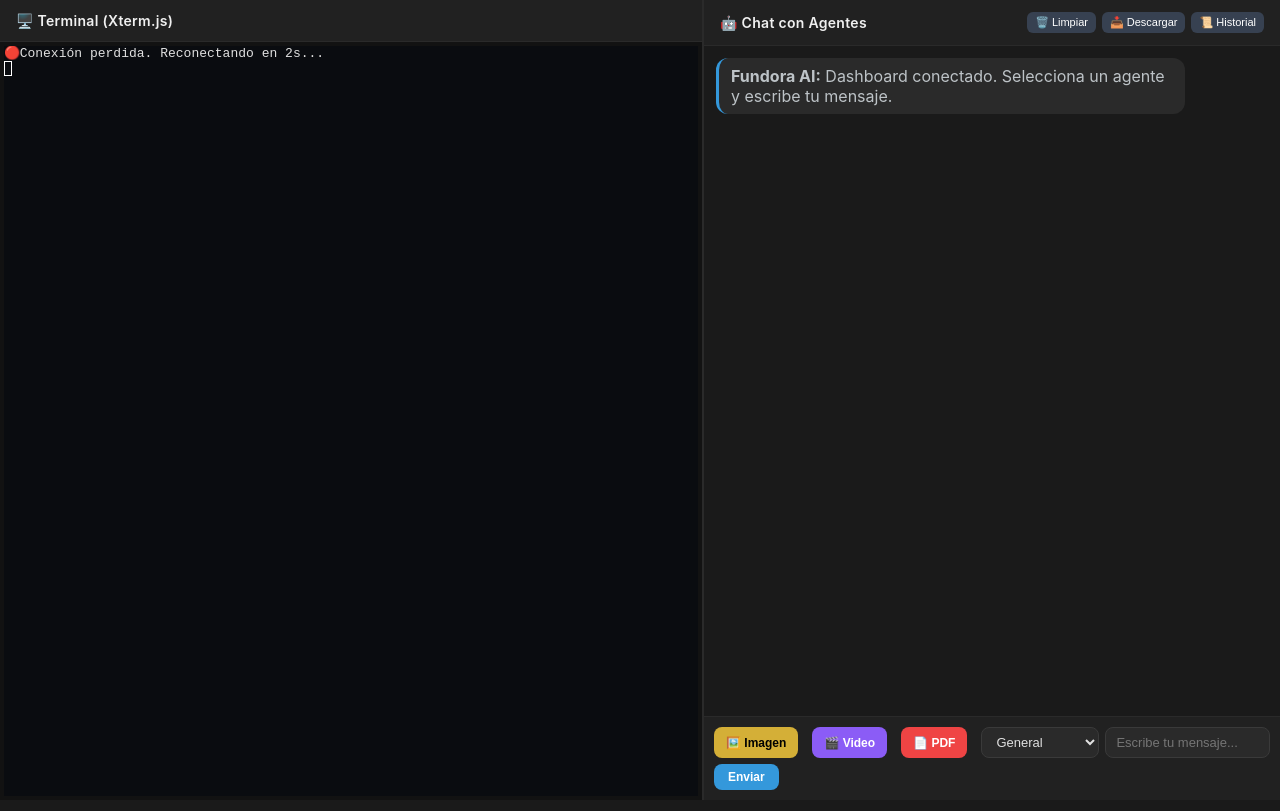
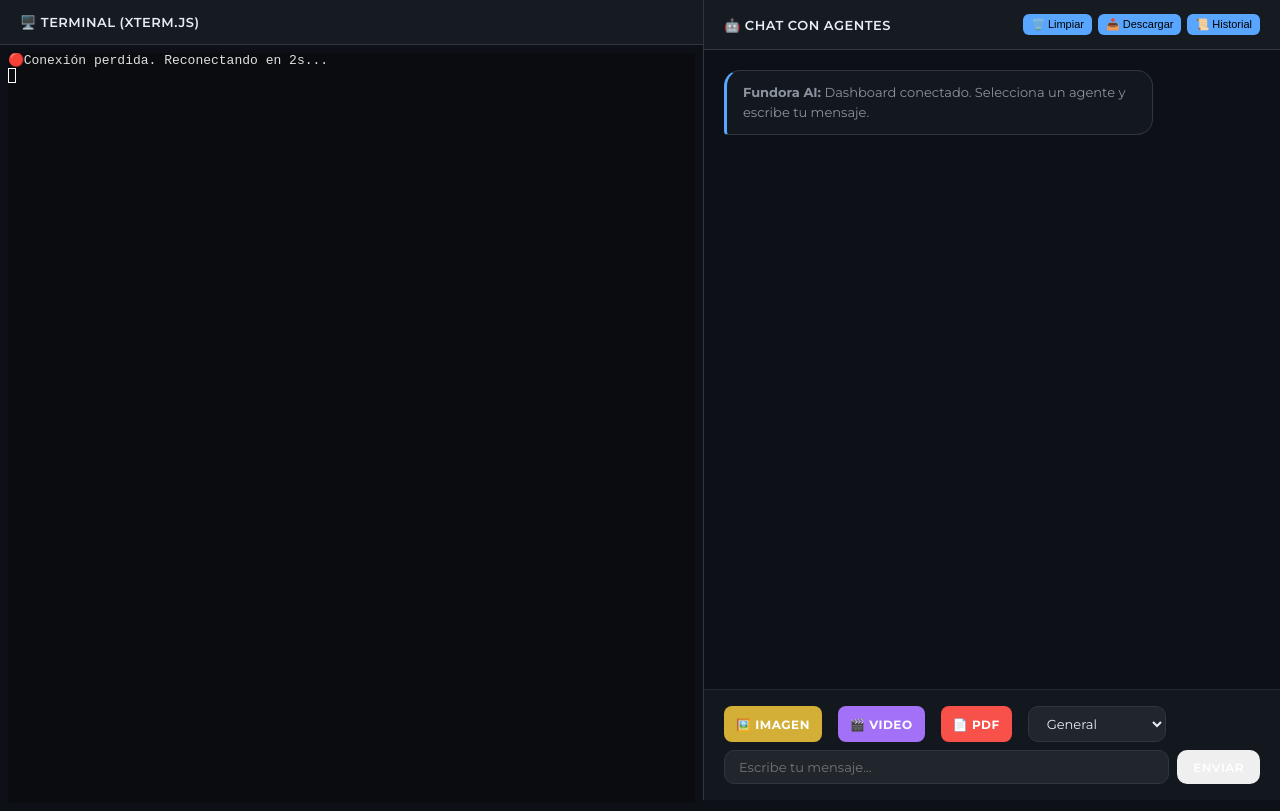
Before and after one commit to yoelfunfora-maker/fundora-ai, a website: page public/dashboard.html in a window 1280 px wide. Drawn offline with nearby package versions, Linux system fonts and the light colour scheme.

Commit message:
Rediseño visual: paleta profesional, Montserrat, glassmorphism, colores de agentes

```diff
--- a/public/dashboard.html
+++ b/public/dashboard.html
@@ -6,39 +6,235 @@
     <title>Fundora Agency AI · Dashboard</title>
     <link rel="stylesheet" href="https://cdn.jsdelivr.net/npm/xterm@5.3.0/css/xterm.min.css" />
     <style>
+        @import url('https://fonts.googleapis.com/css2?family=Montserrat:wght@400;500;600;700&display=swap');
+        @import url('https://fonts.googleapis.com/css2?family=JetBrains+Mono:wght@400;500&display=swap');
+
         * { margin:0; padding:0; box-sizing:border-box; }
-        body { font-family: 'Inter', 'Segoe UI', system-ui, sans-serif; background:#1a1a1a; color:#e0e0e0; display:flex; height:100vh; }
-        #panel-izq { width:55%; display:flex; flex-direction:column; border-right:2px solid #2a2a2a; }
-        #panel-der { width:45%; display:flex; flex-direction:column; }
-        .header { padding:12px 16px; background:#212121; border-bottom:1px solid #2a2a2a; font-weight:600; font-size:14px; letter-spacing:0.3px; color:#f0f0f0; }
-        #terminal-container { flex:1; padding:4px; background:#121212; }
-        #chat-container { flex:1; display:flex; flex-direction:column; }
-        #chat-messages { flex:1; overflow-y:auto; padding:12px; background:#1a1a1a; }
-        #chat-input-area { display:flex; padding:10px; background:#212121; border-top:1px solid #2a2a2a; flex-wrap:wrap; gap:6px; }
-        #chat-input-area select, #chat-input-area input { background:#2a2a2a; color:#e0e0e0; border:1px solid #3a3a3a; border-radius:8px; padding:6px 10px; outline:none; font-size:13px; }
-        #chat-input-area input { flex:1; min-width:150px; }
-        #chat-input-area button { background:#3498db; color:#fff; border:none; border-radius:8px; padding:6px 14px; font-weight:bold; cursor:pointer; font-size:12px; transition: all 0.2s; }
-        #chat-input-area button:hover { background:#2980b9; transform:translateY(-1px); }
-        #chat-input-area button.gold { background:#d4af37; color:#000; }
-        #chat-input-area button.red { background:#e74c3c; color:#fff; }
-        #chat-input-area button.purple { background:#8b5cf6; color:#fff; }
-        #chat-messages { max-width:800px; margin:0 auto; width:100%; }
-        .msg { margin-bottom:10px; padding:8px 12px; border-radius:12px; max-width:85%; word-wrap:break-word; }
-        .msg.user { background:#2c3e50; color:#ecf0f1; margin-left:auto; text-align:right; }
-        .msg.agent { background:#2a2a2a; color:#bdc3c7; margin-right:auto; text-align:left; border-left:3px solid #3498db; position:relative; }
-        /* Sidebar de historial */
+
+        :root {
+          --bg-primary: #0d1117;
+          --bg-secondary: #161b22;
+          --bg-tertiary: #21262d;
+          --bg-card: #1c2128;
+          --border: #30363d;
+          --text-primary: #e6edf3;
+          --text-secondary: #8b949e;
+          --accent-gold: #d4af37;
+          --accent-blue: #58a6ff;
+          --accent-green: #3fb950;
+          --accent-red: #f85149;
+          --accent-purple: #a371f7;
+          --glass-bg: rgba(22, 27, 34, 0.8);
+          --glass-border: rgba(48, 54, 61, 0.6);
+        }
+
+        body {
+            font-family: 'Montserrat', 'Segoe UI', system-ui, sans-serif;
+            background: var(--bg-primary);
+            color: var(--text-primary);
+            display:flex;
+            height:100vh;
+            overflow:hidden;
+        }
+
+        #panel-izq {
+            width:55%;
+            display:flex;
+            flex-direction:column;
+            border-right:1px solid var(--border);
+            background: var(--bg-secondary);
+        }
+        #panel-der {
+            width:45%;
+            display:flex;
+            flex-direction:column;
+            background: var(--bg-primary);
+        }
+
+        .header {
+            padding:14px 20px;
+            background: var(--bg-secondary);
+            border-bottom:1px solid var(--border);
+            font-weight:600;
+            font-size:13px;
+            letter-spacing:0.5px;
+            color: var(--text-primary);
+            text-transform: uppercase;
+            backdrop-filter: blur(10px);
+        }
+
+        #terminal-container {
+            flex:1;
+            padding:8px;
+            background: #0d1117;
+            font-family: 'JetBrains Mono', monospace;
+        }
+
         #chat-wrapper { display:flex; flex:1; overflow:hidden; }
-        #chat-sidebar { width:220px; background:#181818; border-right:1px solid #2a2a2a; overflow-y:auto; display:none; flex-shrink:0; }
+
+        #chat-sidebar {
+            width:240px;
+            background: var(--bg-secondary);
+            border-right:1px solid var(--border);
+            overflow-y:auto;
+            display:none;
+            flex-shrink:0;
+            backdrop-filter: blur(10px);
+        }
         #chat-sidebar.open { display:block; }
-        #chat-sidebar .sidebar-header { padding:10px; font-weight:bold; border-bottom:1px solid #2a2a2a; display:flex; justify-content:space-between; align-items:center; }
-        #chat-sidebar .sidebar-item { padding:8px 10px; cursor:pointer; border-bottom:1px solid #222; display:flex; justify-content:space-between; align-items:center; }
-        #chat-sidebar .sidebar-item:hover { background:#252525; }
-        #chat-sidebar .sidebar-item .agent-name { flex:1; }
-        #chat-sidebar .sidebar-item .delete-btn { background:transparent; color:#e74c3c; border:none; cursor:pointer; font-size:12px; padding:2px 6px; }
-        #toggle-sidebar { background:#374151; color:#fff; border:none; border-radius:6px; padding:4px 8px; font-size:11px; cursor:pointer; }
-        .msg.agent .copy-btn { position:absolute; top:4px; right:4px; background:#3a3a3a; color:#999; border:none; border-radius:4px; padding:2px 6px; font-size:10px; cursor:pointer; opacity:0; transition:opacity 0.2s; }
+        #chat-sidebar .sidebar-header {
+            padding:14px;
+            font-weight:600;
+            border-bottom:1px solid var(--border);
+            display:flex;
+            justify-content:space-between;
+            align-items:center;
+            color: var(--text-primary);
+        }
+        #chat-sidebar .sidebar-item {
+            padding:10px 14px;
+            cursor:pointer;
+            border-bottom:1px solid var(--border);
+            display:flex;
+            justify-content:space-between;
+            align-items:center;
+            transition: background 0.2s;
+        }
+        #chat-sidebar .sidebar-item:hover { background: var(--bg-tertiary); }
+        #chat-sidebar .sidebar-item .agent-name { flex:1; font-size:13px; color: var(--text-secondary); }
+        #chat-sidebar .sidebar-item .delete-btn {
+            background:transparent;
+            color: var(--accent-red);
+            border:none;
+            cursor:pointer;
+            font-size:12px;
+            padding:2px 6px;
+            opacity:0.6;
+            transition: opacity 0.2s;
+        }
+        #chat-sidebar .sidebar-item:hover .delete-btn { opacity:1; }
+
+        #chat-container {
+            flex:1;
+            display:flex;
+            flex-direction:column;
+            background: var(--bg-primary);
+        }
+
+        #chat-messages {
+            flex:1;
+            overflow-y:auto;
+            padding:20px;
+            max-width:800px;
+            margin:0 auto;
+            width:100%;
+        }
+
+        .msg {
+            margin-bottom:12px;
+            padding:12px 16px;
+            border-radius:16px;
+            max-width:80%;
+            word-wrap:break-word;
+            position:relative;
+            font-size:13px;
+            line-height:1.5;
+            backdrop-filter: blur(5px);
+        }
+        .msg.user {
+            background: var(--glass-bg);
+            border:1px solid var(--accent-gold);
+            color: var(--text-primary);
+            margin-left:auto;
+            text-align:right;
+            border-bottom-right-radius:4px;
+        }
+        .msg.agent {
+            background: var(--glass-bg);
+            border:1px solid var(--border);
+            color: var(--text-secondary);
+            margin-right:auto;
+            text-align:left;
+            border-left:3px solid var(--accent-blue);
+            border-bottom-left-radius:4px;
+        }
+        .msg.agent .copy-btn {
+            position:absolute;
+            top:6px;
+            right:6px;
+            background: var(--bg-tertiary);
+            color: var(--text-secondary);
+            border:none;
+            border-radius:6px;
+            padding:2px 8px;
+            font-size:10px;
+            cursor:pointer;
+            opacity:0;
+            transition:opacity 0.2s;
+        }
         .msg.agent:hover .copy-btn { opacity:1; }
-        .msg.agent .copy-btn:hover { background:#555; color:#fff; }
+        .msg.agent .copy-btn:hover { background: var(--border); color: var(--text-primary); }
+
+        #chat-input-area {
+            display:flex;
+            padding:16px 20px;
+            background: var(--glass-bg);
+            border-top:1px solid var(--glass-border);
+            flex-wrap:wrap;
+            gap:8px;
+            backdrop-filter: blur(10px);
+        }
+        #chat-input-area select, #chat-input-area input {
+            background: var(--bg-tertiary);
+            color: var(--text-primary);
+            border:1px solid var(--border);
+            border-radius:10px;
+            padding:8px 14px;
+            outline:none;
+            font-size:13px;
+            font-family: 'Montserrat', sans-serif;
+            transition: border-color 0.2s;
+        }
+        #chat-input-area select:focus, #chat-input-area input:focus {
+            border-color: var(--accent-blue);
+        }
+        #chat-input-area input { flex:1; min-width:120px; }
+        #chat-input-area button {
+            color:#fff;
+            border:none;
+            border-radius:10px;
+            padding:8px 16px;
+            font-weight:600;
+            cursor:pointer;
+            font-size:12px;
+            transition: all 0.2s;
+            font-family: 'Montserrat', sans-serif;
+            text-transform: uppercase;
+            letter-spacing:0.5px;
+        }
+        #chat-input-area button:hover { transform:translateY(-1px); }
+        .btn-gold { background: var(--accent-gold); color:#000; }
+        .btn-gold:hover { background: #c19b2e; }
+        .btn-blue { background: var(--accent-blue); color:#000; }
+        .btn-blue:hover { background: #4a8ed6; }
+        .btn-purple { background: var(--accent-purple); color:#fff; }
+        .btn-purple:hover { background: #8b5cf6; }
+        .btn-red { background: var(--accent-red); color:#fff; }
+        .btn-red:hover { background: #d63e33; }
+        .btn-green { background: var(--accent-green); color:#000; }
+        .btn-green:hover { background: #2ea043; }
+
+        #toggle-sidebar {
+            background: var(--bg-tertiary);
+            color: var(--text-secondary);
+            border:1px solid var(--border);
+            border-radius:8px;
+            padding:4px 10px;
+            font-size:11px;
+            cursor:pointer;
+            transition: all 0.2s;
+        }
+        #toggle-sidebar:hover { background: var(--border); color: var(--text-primary); }
     </style>
 </head>
 <body>
@@ -50,9 +246,9 @@
         <div class="header" style="display:flex;justify-content:space-between;align-items:center;">
   <span>🤖 Chat con Agentes</span>
   <div style="display:flex;gap:6px;">
-    <button onclick="clearChat()" style="background:#374151;color:#fff;border:none;border-radius:6px;padding:4px 8px;font-size:11px;cursor:pointer;">🗑️ Limpiar</button>
-    <button onclick="downloadChat()" style="background:#374151;color:#fff;border:none;border-radius:6px;padding:4px 8px;font-size:11px;cursor:pointer;">📥 Descargar</button>
-    <button onclick="loadHistory()" style="background:#374151;color:#fff;border:none;border-radius:6px;padding:4px 8px;font-size:11px;cursor:pointer;">📜 Historial</button>
+    <button onclick="clearChat()" class="btn-blue" style="border:none;border-radius:6px;padding:4px 8px;font-size:11px;cursor:pointer;">🗑️ Limpiar</button>
+    <button onclick="downloadChat()" class="btn-blue" style="border:none;border-radius:6px;padding:4px 8px;font-size:11px;cursor:pointer;">📥 Descargar</button>
+    <button onclick="loadHistory()" class="btn-blue" style="border:none;border-radius:6px;padding:4px 8px;font-size:11px;cursor:pointer;">📜 Historial</button>
   </div>
 </div>
         <div id="chat-container">
@@ -60,9 +256,9 @@
                 <div class="msg agent"><strong>Fundora AI:</strong> Dashboard conectado. Selecciona un agente y escribe tu mensaje.</div>
             </div>
             <div id="chat-input-area" style="flex-wrap:wrap;">
-                <button onclick="generarImagen()" style="background:#d4af37;color:#000;border:none;border-radius:8px;padding:6px 12px;font-weight:bold;cursor:pointer;margin-right:8px;">🖼️ Imagen</button>
-                <button onclick="generarVideo()" style="background:#8b5cf6;color:#fff;border:none;border-radius:8px;padding:6px 12px;font-weight:bold;cursor:pointer;margin-right:8px;">🎬 Video</button>
-                <button onclick="generarPDF()" style="background:#ef4444;color:#fff;border:none;border-radius:8px;padding:6px 12px;font-weight:bold;cursor:pointer;margin-right:8px;">📄 PDF</button>
+                <button onclick="generarImagen()" class="btn-gold" style="border:none;border-radius:8px;padding:6px 12px;font-weight:bold;cursor:pointer;margin-right:8px;">🖼️ Imagen</button>
+                <button onclick="generarVideo()" class="btn-purple" style="border:none;border-radius:8px;padding:6px 12px;font-weight:bold;cursor:pointer;margin-right:8px;">🎬 Video</button>
+                <button onclick="generarPDF()" class="btn-red" style="border:none;border-radius:8px;padding:6px 12px;font-weight:bold;cursor:pointer;margin-right:8px;">📄 PDF</button>
                 <select id="agente-select">
                     <option value="general">General</option>
                     <option value="ceo">CEO</option>
```
